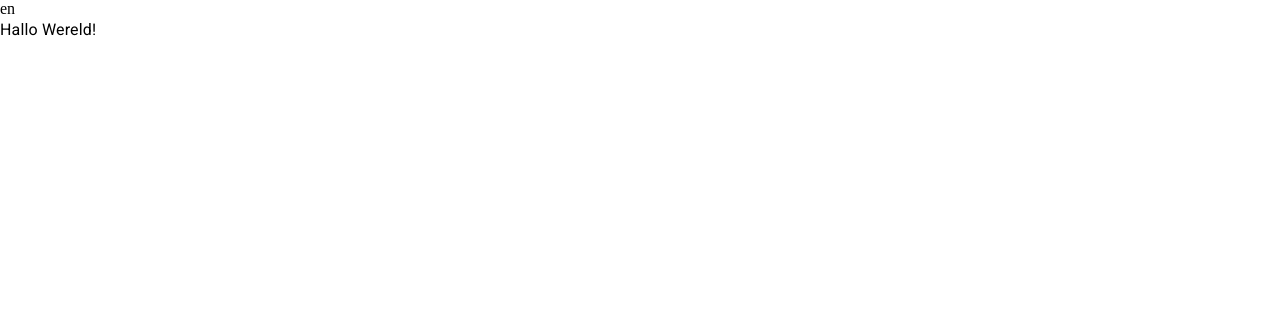
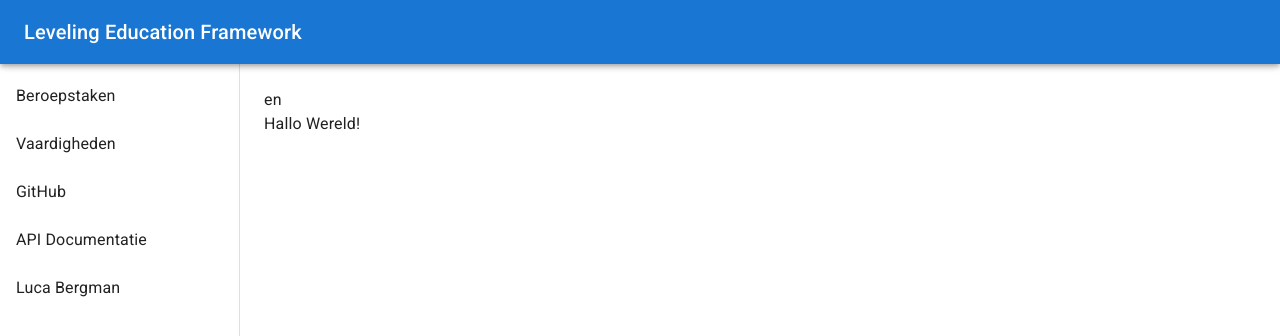
Before and after one commit to spark-156/leveling-education-framework, a Next.js app in the folder frontend-new/: page / in a window 1280 px wide. Shown: the top 336 px of the page. Built offline with nearby package versions, Linux system fonts and the light colour scheme.

Commit message:
add WIP responsive layout

```diff
--- /dev/null
+++ b/frontend-new/components/DrawerContent.tsx
@@ -0,0 +1,36 @@
+import List from "@mui/material/List";
+import ListItem from "@mui/material/ListItem";
+import ListItemButton from "@mui/material/ListItemButton";
+import ListItemText from "@mui/material/ListItemText";
+import Box from "@mui/material/Box";
+import React from "react";
+import { Toolbar } from "@mui/material";
+
+const navItems = [
+  "Beroepstaken",
+  "Vaardigheden",
+  "GitHub",
+  "API Documentatie",
+  "Luca Bergman",
+];
+
+export default function DrawerContent({
+  handleDrawerToggle,
+}: {
+  handleDrawerToggle: () => void;
+}) {
+  return (
+    <Box onClick={handleDrawerToggle}>
+      <Toolbar />
+      <List>
+        {navItems.map((item) => (
+          <ListItem key={item} disablePadding>
+            <ListItemButton>
+              <ListItemText primary={item} />
+            </ListItemButton>
+          </ListItem>
+        ))}
+      </List>
+    </Box>
+  );
+}
--- /dev/null
+++ b/frontend-new/components/Layout.tsx
@@ -0,0 +1,26 @@
+import Navbar from "./Navbar";
+import React, { ReactNode } from "react";
+import { Box, CssBaseline, Toolbar } from "@mui/material";
+
+const drawerWidth = 240;
+
+export default function Layout({ children }: { children: ReactNode }) {
+  return (
+    <Box sx={{ display: "flex" }}>
+      <CssBaseline />
+      <Navbar drawerWidth={drawerWidth} />
+      <Box
+        component="main"
+        sx={{
+          flexGrow: 1,
+          p: 3,
+          width: { md: `calc(100% - ${drawerWidth}px)` },
+        }}
+      >
+        <Toolbar />
+        {children}
+      </Box>
+      {/*<Footer />*/}
+    </Box>
+  );
+}
--- /dev/null
+++ b/frontend-new/components/Navbar.tsx
@@ -0,0 +1,79 @@
+import React, { useState } from "react";
+import AppBar from "@mui/material/AppBar";
+import Box from "@mui/material/Box";
+import Drawer from "@mui/material/Drawer";
+import IconButton from "@mui/material/IconButton";
+import MenuIcon from "@mui/icons-material/Menu";
+import Toolbar from "@mui/material/Toolbar";
+import ToolbarTitle from "./ToolbarTitle";
+import DrawerContent from "./DrawerContent";
+
+export default function DrawerAppBar({ drawerWidth }: { drawerWidth: number }) {
+  const [mobileOpen, setMobileOpen] = useState(false);
+
+  const handleDrawerToggle = () => {
+    setMobileOpen((prevState) => !prevState);
+  };
+
+  return (
+    <>
+      <AppBar
+        component="nav"
+        position="fixed"
+        sx={{
+          zIndex: (theme) => theme.zIndex.drawer + 1,
+        }}
+      >
+        <Toolbar>
+          <IconButton
+            color="inherit"
+            aria-label="open drawer"
+            edge="start"
+            onClick={handleDrawerToggle}
+            sx={{ mr: 2, display: { md: "none" } }}
+          >
+            <MenuIcon />
+          </IconButton>
+          <ToolbarTitle />
+        </Toolbar>
+      </AppBar>
+
+      <Box
+        component="nav"
+        sx={{ width: { md: drawerWidth }, flexShrink: { md: 0 } }}
+        aria-label="navigation"
+      >
+        <Drawer
+          variant="temporary"
+          open={mobileOpen}
+          onClose={handleDrawerToggle}
+          ModalProps={{
+            keepMounted: true, // Better open performance on mobile.
+          }}
+          sx={{
+            display: { xs: "block", md: "none" },
+            "& .MuiDrawer-paper": {
+              boxSizing: "border-box",
+              width: drawerWidth,
+            },
+          }}
+        >
+          <DrawerContent handleDrawerToggle={handleDrawerToggle} />
+        </Drawer>
+        <Drawer
+          variant="permanent"
+          sx={{
+            display: { xs: "none", md: "block" },
+            "& .MuiDrawer-paper": {
+              boxSizing: "border-box",
+              width: drawerWidth,
+            },
+          }}
+          open
+        >
+          <DrawerContent handleDrawerToggle={handleDrawerToggle} />
+        </Drawer>
+      </Box>
+    </>
+  );
+}
--- /dev/null
+++ b/frontend-new/components/ToolbarTitle.tsx
@@ -0,0 +1,26 @@
+import Typography from "@mui/material/Typography";
+import { FormattedMessage } from "react-intl";
+import React from "react";
+
+export default function ToolbarTitle() {
+  return (
+    <>
+      <Typography
+        variant="h6"
+        component="div"
+        noWrap
+        sx={{ flexGrow: 1, display: { xs: "none", sm: "block" } }}
+      >
+        <FormattedMessage id={"TITLE_LONG"} />
+      </Typography>
+      <Typography
+        variant="h6"
+        component="div"
+        noWrap
+        sx={{ flexGrow: 1, display: { xs: "block", sm: "none" } }}
+      >
+        <FormattedMessage id={"TITLE"} />
+      </Typography>
+    </>
+  );
+}
--- a/frontend-new/lang/en.json
+++ b/frontend-new/lang/en.json
@@ -1,3 +1,5 @@
 {
-  "TITLE": "Hello World!"
+  "TITLE_LONG": "Leveling Education Framework",
+  "TITLE": "LEF",
+  "HELLO_WORLD": "Hello World!"
 }
--- a/frontend-new/lang/nl.json
+++ b/frontend-new/lang/nl.json
@@ -1,3 +1,5 @@
 {
-  "TITLE": "Hallo Wereld!"
+  "TITLE_LONG": "Leveling Education Framework",
+  "TITLE": "LEF",
+  "HELLO_WORLD": "Hallo Wereld!"
 }
--- a/frontend-new/pages/_app.tsx
+++ b/frontend-new/pages/_app.tsx
@@ -11,6 +11,7 @@ import { useRouter } from "next/router";
 import English from "../lang/en.json";
 import Dutch from "../lang/nl.json";
 import Link from "next/link";
+import Layout from "../components/Layout";
 
 export default function App({ Component, pageProps }: AppProps) {
   const { asPath, locale, defaultLocale } = useRouter();
@@ -41,10 +42,12 @@ export default function App({ Component, pageProps }: AppProps) {
       locale={locale ? locale : "nl"}
       defaultLocale={defaultLocale}
     >
-      <Link href={asPath} locale={language}>
-        {language}
-      </Link>
-      <Component {...pageProps} />
+      <Layout>
+        <Link href={asPath} locale={language}>
+          {language}
+        </Link>
+        <Component {...pageProps} />
+      </Layout>
     </IntlProvider>
   );
 }
--- a/frontend-new/pages/index.tsx
+++ b/frontend-new/pages/index.tsx
@@ -13,7 +13,7 @@ export default function Home() {
       </Head>
       <main>
         <Typography variant="body1">
-          <FormattedMessage id="TITLE" />
+          <FormattedMessage id="HELLO_WORLD" />
         </Typography>
       </main>
     </>
```
